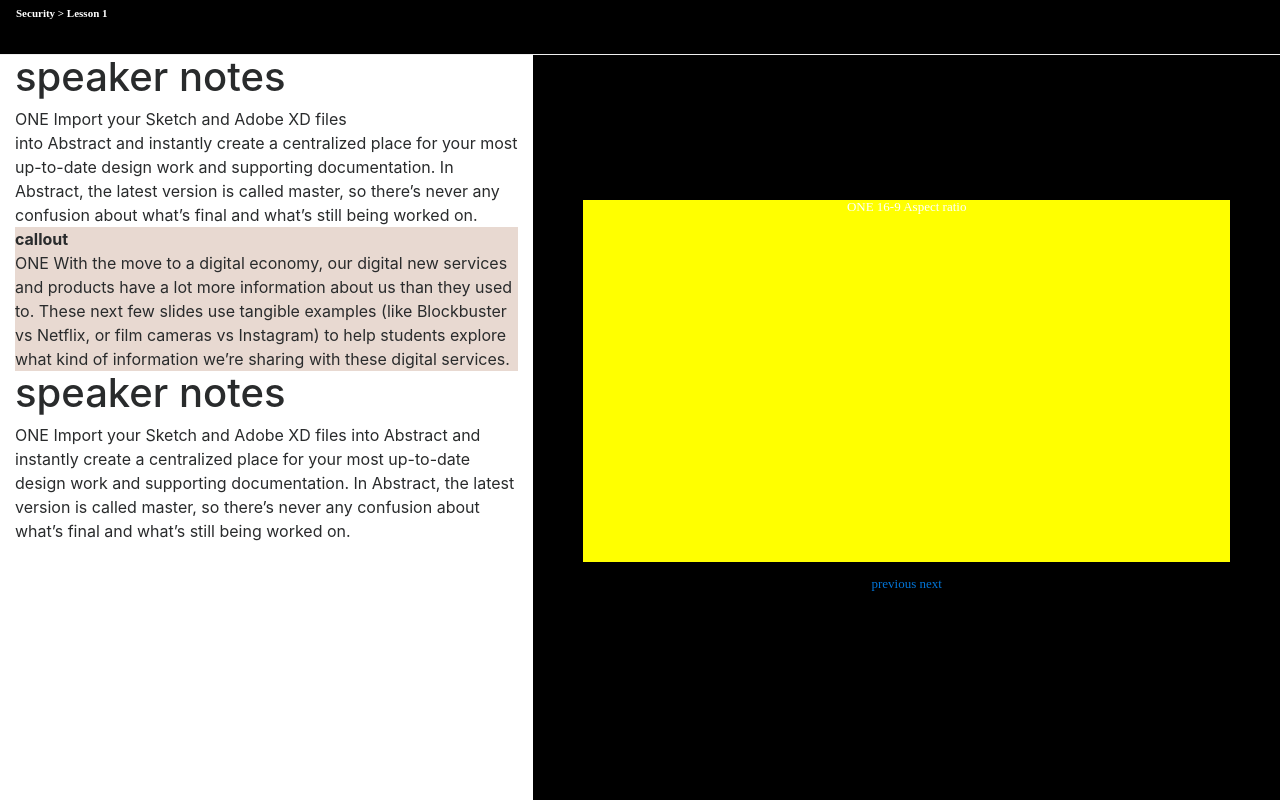
After one commit to chaudh19/heroku-django-quickstart, a Django app: page /main/render_page/1/1/ in a window 1280 px wide. The commit adds this page. Run offline with Django 3.2, Linux system fonts and the light colour scheme; parts of the project's set-up code (start-up, migrations or seed data) failed here and were passed over.

Commit message:
slide scaffolds

```diff
--- /dev/null
+++ b/main/templates/main/0_base.html
@@ -0,0 +1,128 @@
+{% load static %}
+
+<!doctype html>
+<html lang="en">
+	<head>
+		<link href="https://getbootstrap.com/docs/4.0/dist/css/bootstrap.min.css" rel="stylesheet">
+
+		<style>
+			p {
+				margin: 0px !important;
+			}
+			.navbar-default {
+
+			    /* position */
+				position: absolute;
+				height: 55px;
+				width:100%;
+				left: 0px;
+				top: 0px;
+				/*padding-left: 50px;*/
+
+				/* color */
+				background-color: #000 !important;
+			    border-bottom: 1px solid #efefef;
+
+			    /* font */
+			    font-family: Sinkin Sans;
+				font-style: normal;
+				font-weight: bold;
+				font-size: 11px;
+				line-height: 11px;
+				color: #FFFFFF;
+			}
+			.main_page {
+				padding-top: 55px;
+			}
+			.intro_left {
+				/* position */
+				height:calc(100vh - 55px);
+
+				/* background */
+				background: #F2F2F2;
+			}
+			.intro_left h1 {
+				/* font */
+				font-family: Vesterbro;
+				font-style: normal;
+				font-weight: 900;
+				font-size: 60px;
+				line-height: 68px;
+			}
+			.intro_right {
+				/* position */
+				overflow-y: scroll;
+				padding-top:10px;
+				height:calc(100vh - 55px);
+			}
+			.intro_right .header {
+				font-family: Sinkin Sans;
+				font-style: normal;
+				font-weight: 900;
+				font-size: 30px;
+				line-height: 30px;
+			}
+			.intro_right .time {
+				font-family: GT America Mono;
+				font-style: normal;
+				font-weight: normal;
+				font-size: 15px;
+				line-height: 18px;
+			}
+			.intro_right .text {
+				font-family: GT America;
+				font-style: normal;
+				font-weight: normal;
+				font-size: 16px;
+				line-height: 26px;
+			}
+
+			.slides_left {
+				/* position */
+				overflow-y: scroll;
+				height:calc(100vh - 55px);
+			}
+			.slides_right {
+				/* position */
+				height:calc(100vh - 55px);
+				padding:50px;
+
+				/* background */
+				background: #000000;
+
+				/* font */
+				font-family: GT America;
+				font-style: normal;
+				font-weight: 400;
+				font-size: 13px;
+				line-height: 13px;
+				text-align: center;
+				color: #FFFFFF;
+
+			}
+			.slides_right .slide_container {
+		   		background-color: red; #efefef87;
+				position: relative;
+				width: 100%;
+				padding-top: 56%; /* 4:3 Aspect Ratio */
+				margin-top:calc(10vh)
+			}
+			.slides_right .slide_text {
+		   		position:  absolute;
+			   	top: 0;
+			   	left: 0;
+			   	bottom: 0;
+			   	right: 0;
+			   	text-align: center;
+			   	color: white;
+			}
+
+		</style>
+
+	</head>
+
+	<body>
+		{% block content %}
+        {% endblock %}
+	</body>
+</html>
--- /dev/null
+++ b/main/templates/main/1_page.html
@@ -0,0 +1,22 @@
+{% extends 'main/0_base.html' %}
+
+{% block content %}
+
+	<nav class="navbar navbar-default">
+		<p>Security > Lesson {{lesson_id}}</p>
+	</nav>
+
+	<div class="main_page container-fluid">
+
+		{% if special_type == 'intro' %}
+
+    		{% include 'main/1a_intro.html' with title=title content=content %}
+
+    	{% else %}
+
+    		{% include 'main/1b_slideshow.html' with title=title content=content %}
+
+    	{% endif %}
+
+    </div>
+{% endblock %}
--- /dev/null
+++ b/main/templates/main/1b_slideshow.html
@@ -0,0 +1,32 @@
+<div class="row">
+	<div class="col-lg-5 slides_left" >
+
+		{% for key, value in content.items %}
+			{% if key == page_id %}
+
+				{% for v in value %}
+					{% if v.type == 'Speaker Notes' %}
+
+			    		{% include 'main/1b_slideshow_notes.html' with text=v.text %}
+
+			    	{% else %}
+
+			    		{% include 'main/1b_slideshow_callout.html' with text=v.text %}
+
+			    	{% endif %}
+				{% endfor %}
+
+			{% endif %}
+		{% endfor %}
+
+	</div>
+	<div class="col-lg-7 slides_right">
+
+		<div class="row justify-content-center" style="padding:15px">
+			{% include slide_template %}
+		</div>
+
+		<a href="/main/render_page/{{lesson_id}}/{{prev}}/"> previous </a>
+		<a href="/main/render_page/{{lesson_id}}/{{next}}/"> next </a>
+	</div>
+</div>
--- /dev/null
+++ b/main/templates/main/1b_slideshow_callout.html
@@ -0,0 +1,4 @@
+<div style="background: #E8D9D1;">
+	<b>callout</b>
+	<p>{{text|safe}}</p>
+</div>
--- /dev/null
+++ b/main/templates/main/1b_slideshow_notes.html
@@ -0,0 +1,2 @@
+<h1>speaker notes</h1>
+<p>{{text|safe}}</p>
--- /dev/null
+++ b/main/templates/main/1b_slideshow_slide.html
@@ -0,0 +1 @@
+<p class="slide_text">16-9 Aspect ratio</p>
--- a/main/templates/main/index.html
+++ b/main/templates/main/index.html
@@ -31,7 +31,7 @@
 		        },
 		        success:function(json){
 		            // document.getElementById("post-form").reset();
-		            $("#result").text(json['crack_times_display']['offline_slow_hashing_1e4_per_second'] + '-' + json['score']);
+		            $("#result").text(json['crack_times_display']['offline_fast_hashing_1e10_per_second'] + '-' + json['score']);
 		            console.log(json)
 		        },
 		        error : function(xhr,errmsg,err) {
@@ -45,7 +45,7 @@
 
 		<hr/>
 
-		<h1>ip</h1>
+		<!-- <h1>ip</h1>
 
 		<div id="ipv4"></div>
 		<div id="ipv6"></div>
@@ -80,7 +80,7 @@
 
 	        })
     	</script>
-
+ -->
     	<hr/>
 
 
--- /dev/null
+++ b/main/templates/main/slides/lesson_1/1.html
@@ -0,0 +1,3 @@
+<div class="slide_container" style="background:yellow">
+	<p class="slide_text">ONE 16-9 Aspect ratio</p>
+</div>
--- /dev/null
+++ b/main/templates/main/slides/lesson_1/2.html
@@ -0,0 +1,3 @@
+<div class="slide_container">
+	<p class="slide_text">TWO 16-9 Aspect ratio</p>
+</div>
--- a/main/urls.py
+++ b/main/urls.py
@@ -7,4 +7,6 @@ urlpatterns = [
     path('lookup', views.lookup, name='lookup'),
     path('wireframe1', views.wireframe1, name='wireframe1'),
     path('wireframe2', views.wireframe2, name='wireframe2'),
+    path('render_page/<int:lesson_id>/', views.render_intro, name='render_intro'),
+    path('render_page/<int:lesson_id>/<int:page_id>/', views.render_slideshow, name='render_slideshow'),
 ]
--- a/main/views.py
+++ b/main/views.py
@@ -27,3 +27,86 @@ def wireframe1(request):
 def wireframe2(request):
 	# arr = [1,1,1,1,1,1];
 	return render(request, 'main/wireframe2.html', { })
+
+
+
+def render_intro(request, lesson_id):
+
+	# get this from the id?
+	title="Design collaboration that doesn’t break at scale"
+	content = {
+	'lesson_1': {
+		'title':"Design collaboration that doesn’t break at scale",
+		'parts': {
+			'Overview': {'text':'Import your Sketch and Adobe XD files into Abstract and instantly create a centralized place for your most up-to-date design work and supporting documentation. In Abstract, the latest version is called master, so there’s never any confusion about what’s final and what’s still being worked on.', 'time':'3 minutes'},
+			'Part 1': {'text':'Part one - Import your Sketch and Adobe XD files into Abstract and instantly create a centralized place for your most up-to-date design work and supporting documentation. In Abstract, the latest version is called master, so there’s never any confusion about what’s final and what’s still being worked on.', 'time':'3 minutes'},
+			'Part 2': {'text':'Part one - Import your Sketch and Adobe XD files into Abstract and instantly create a centralized place for your most up-to-date design work and supporting documentation. In Abstract, the latest version is called master, so there’s never any confusion about what’s final and what’s still being worked on.', 'time':'3 minutes'},
+			'Part 3': {'text':'Part one - Import your Sketch and Adobe XD files into Abstract and instantly create a centralized place for your most up-to-date design work and supporting documentation. In Abstract, the latest version is called master, so there’s never any confusion about what’s final and what’s still being worked on.', 'time':'3 minutes'},
+			'Part 4': {'text':'Part one - Import your Sketch and Adobe XD files into Abstract and instantly create a centralized place for your most up-to-date design work and supporting documentation. In Abstract, the latest version is called master, so there’s never any confusion about what’s final and what’s still being worked on.', 'time':'3 minutes'},
+			'Part 5': {'text':'Part one - Import your Sketch and Adobe XD files into Abstract and instantly create a centralized place for your most up-to-date design work and supporting documentation. In Abstract, the latest version is called master, so there’s never any confusion about what’s final and what’s still being worked on.', 'time':'3 minutes'},
+			'Part 6': {'text':'Part one - Import your Sketch and Adobe XD files into Abstract and instantly create a centralized place for your most up-to-date design work and supporting documentation. In Abstract, the latest version is called master, so there’s never any confusion about what’s final and what’s still being worked on.', 'time':'3 minutes'},
+			'Part 7': {'text':'Part one - Import your Sketch and Adobe XD files into Abstract and instantly create a centralized place for your most up-to-date design work and supporting documentation. In Abstract, the latest version is called master, so there’s never any confusion about what’s final and what’s still being worked on.', 'time':'3 minutes'},
+			'Part 8': {'text':'Part one - Import your Sketch and Adobe XD files into Abstract and instantly create a centralized place for your most up-to-date design work and supporting documentation. In Abstract, the latest version is called master, so there’s never any confusion about what’s final and what’s still being worked on.', 'time':'3 minutes'},
+			'Part 9': {'text':'Part one - Import your Sketch and Adobe XD files into Abstract and instantly create a centralized place for your most up-to-date design work and supporting documentation. In Abstract, the latest version is called master, so there’s never any confusion about what’s final and what’s still being worked on.', 'time':'3 minutes'},
+			}
+		},
+	'lesson_2': {
+		'title':"2Design collaboration that doesn’t break at scale",
+		'parts': {
+			'Overview2': {'text':'Import your Sketch and Adobe XD files into Abstract and instantly create a centralized place for your most up-to-date design work and supporting documentation. In Abstract, the latest version is called master, so there’s never any confusion about what’s final and what’s still being worked on.', 'time':'3 minutes'},
+			'Part 1a': {'text':'Part one - Import your Sketch and Adobe XD files into Abstract and instantly create a centralized place for your most up-to-date design work and supporting documentation. In Abstract, the latest version is called master, so there’s never any confusion about what’s final and what’s still being worked on.', 'time':'3 minutes'},
+			'Part 2a': {'text':'Part one - Import your Sketch and Adobe XD files into Abstract and instantly create a centralized place for your most up-to-date design work and supporting documentation. In Abstract, the latest version is called master, so there’s never any confusion about what’s final and what’s still being worked on.', 'time':'3 minutes'},
+			'Part 3a': {'text':'Part one - Import your Sketch and Adobe XD files into Abstract and instantly create a centralized place for your most up-to-date design work and supporting documentation. In Abstract, the latest version is called master, so there’s never any confusion about what’s final and what’s still being worked on.', 'time':'3 minutes'},
+			'Part 4a': {'text':'Part one - Import your Sketch and Adobe XD files into Abstract and instantly create a centralized place for your most up-to-date design work and supporting documentation. In Abstract, the latest version is called master, so there’s never any confusion about what’s final and what’s still being worked on.', 'time':'3 minutes'},
+			'Part 5': {'text':'Part one - Import your Sketch and Adobe XD files into Abstract and instantly create a centralized place for your most up-to-date design work and supporting documentation. In Abstract, the latest version is called master, so there’s never any confusion about what’s final and what’s still being worked on.', 'time':'3 minutes'},
+			'Part 6': {'text':'Part one - Import your Sketch and Adobe XD files into Abstract and instantly create a centralized place for your most up-to-date design work and supporting documentation. In Abstract, the latest version is called master, so there’s never any confusion about what’s final and what’s still being worked on.', 'time':'3 minutes'},
+			'Part 7': {'text':'Part one - Import your Sketch and Adobe XD files into Abstract and instantly create a centralized place for your most up-to-date design work and supporting documentation. In Abstract, the latest version is called master, so there’s never any confusion about what’s final and what’s still being worked on.', 'time':'3 minutes'},
+			'Part 8': {'text':'Part one - Import your Sketch and Adobe XD files into Abstract and instantly create a centralized place for your most up-to-date design work and supporting documentation. In Abstract, the latest version is called master, so there’s never any confusion about what’s final and what’s still being worked on.', 'time':'3 minutes'},
+			'Part 9': {'text':'Part one - Import your Sketch and Adobe XD files into Abstract and instantly create a centralized place for your most up-to-date design work and supporting documentation. In Abstract, the latest version is called master, so there’s never any confusion about what’s final and what’s still being worked on.', 'time':'3 minutes'},
+			}
+		},
+
+	}
+
+	return render(request, 'main/1_page.html', { "lesson_id": lesson_id, "special_type":'intro', "title":title, "content": content['lesson_' + str(lesson_id)] })
+
+def render_slideshow(request, lesson_id, page_id):
+
+	content = {
+		'lesson_1': {
+			1:[
+					{
+						'type':'Speaker Notes',
+						'text':'ONE Import your Sketch and Adobe XD files\n\n<br/> into Abstract and instantly create a centralized place for your most up-to-date design work and supporting documentation. In Abstract, the latest version is called master, so there’s never any confusion about what’s final and what’s still being worked on.'
+					},
+					{
+						'type':'Big idea',
+						'text':'ONE With the move to a digital economy, our digital new services and products have a lot more information about us than they used to. These next few slides use tangible examples (like Blockbuster vs Netflix, or film cameras vs Instagram) to help students explore what kind of information we’re sharing with these digital services.'
+					},
+					{
+						'type':'Speaker Notes',
+						'text':'ONE Import your Sketch and Adobe XD files into Abstract and instantly create a centralized place for your most up-to-date design work and supporting documentation. In Abstract, the latest version is called master, so there’s never any confusion about what’s final and what’s still being worked on.'
+					}
+				],
+			2:[
+				{
+					'type':'Speaker Notes',
+					'text':'TWO Import your Sketch and Adobe XD files into Abstract and instantly create a centralized place for your most up-to-date design work and supporting documentation. In Abstract, the latest version is called master, so there’s never any confusion about what’s final and what’s still being worked on.'
+				},
+				{
+					'type':'Big idea',
+					'text':'TWO With the move to a digital economy, our digital new services and products have a lot more information about us than they used to. These next few slides use tangible examples (like Blockbuster vs Netflix, or film cameras vs Instagram) to help students explore what kind of information we’re sharing with these digital services.'
+				}
+			]
+		}
+	}
+
+	return render(request, 'main/1_page.html',
+		{ "lesson_id":lesson_id,
+		"page_id":page_id,
+		"slide_template":'main/slides/lesson_'+ str(lesson_id) + '/' + str(page_id) + '.html',
+		"content": content['lesson_'+str(lesson_id)],
+		"prev":page_id-1,
+		"next":page_id+1,
+		}
+	)
```
Also changed, not shown: main/templates/main/1a_intro.html (added, +22 -0 lines), 3 other files.
